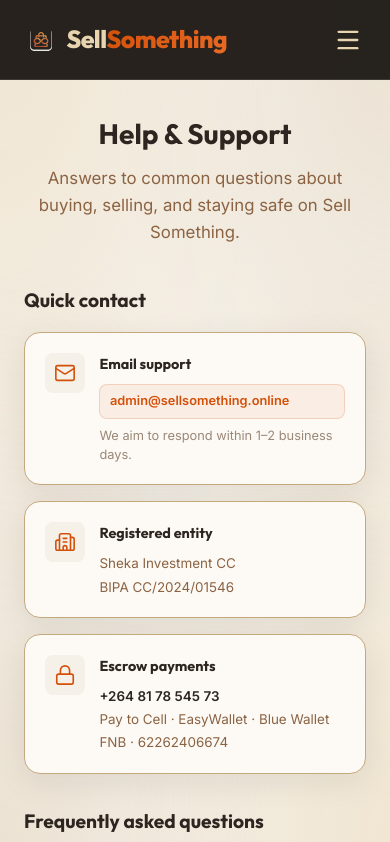
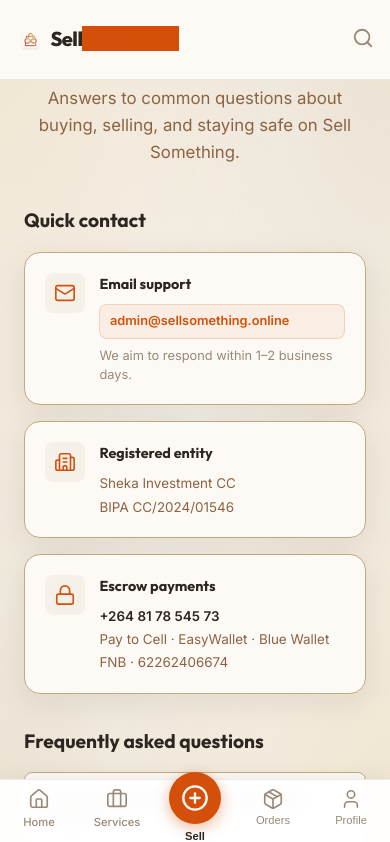
Before and after one commit to Twiindileni/sellsomething, a React (Create React App) app in the folder client/: page /help in a window 390 px wide. Shown: the top 842 px of the page. Built offline with nearby package versions, Linux system fonts and the light colour scheme; no server answers; the database is empty.

Commit message:
feat: Native mobile app redesign - bottom nav, slim header, hidden footer

```diff
--- a/client/src/App.js
+++ b/client/src/App.js
@@ -24,7 +24,9 @@ import TermsPage from "./pages/TermsPage";
 import PrivacyPage from "./pages/PrivacyPage";
 import Footer from "./components/Footer";
 import CampaignPopupModal from "./components/CampaignPopupModal";
+import MobileNav from "./components/MobileNav";
 import "./App.css";
+import "./mobile-redesign.css";
 
 export default function App() {
   return (
@@ -82,6 +84,7 @@ export default function App() {
               </Routes>
             </main>
             <Footer />
+            <MobileNav />
           </div>
         </Router>
       </ProductProvider>
--- /dev/null
+++ b/client/src/components/MobileNav.js
@@ -0,0 +1,59 @@
+import React from "react";
+import { NavLink, useNavigate } from "react-router-dom";
+import { useAuth } from "../context/AuthContext";
+import { Home, Briefcase, PlusCircle, Package, User } from "lucide-react";
+
+/**
+ * Mobile-only bottom tab navigation bar.
+ * Visible on screens < 768px only (controlled via CSS).
+ */
+export default function MobileNav() {
+  const { user } = useAuth();
+  const navigate = useNavigate();
+
+  function handleSell() {
+    if (user) {
+      navigate("/sell");
+    } else {
+      navigate("/login");
+    }
+  }
+
+  function handleOrders() {
+    navigate("/dashboard?tab=orders");
+  }
+
+  function handleProfile() {
+    navigate("/dashboard?tab=profile");
+  }
+
+  return (
+    <nav className="mobile-bottom-nav" aria-label="App navigation">
+      <NavLink to="/" end className={({ isActive }) => `mob-nav-item${isActive ? " mob-nav-active" : ""}`}>
+        <Home size={22} strokeWidth={1.8} />
+        <span>Home</span>
+      </NavLink>
+
+      <NavLink to="/professionals" className={({ isActive }) => `mob-nav-item${isActive ? " mob-nav-active" : ""}`}>
+        <Briefcase size={22} strokeWidth={1.8} />
+        <span>Services</span>
+      </NavLink>
+
+      {/* Centre FAB — Sell button */}
+      <button className="mob-nav-sell" onClick={handleSell} aria-label="Post an ad">
+        <PlusCircle size={28} strokeWidth={2} />
+        <span>Sell</span>
+      </button>
+
+      <button className="mob-nav-item" onClick={handleOrders}>
+        <Package size={22} strokeWidth={1.8} />
+        <span>Orders</span>
+      </button>
+
+      <button className="mob-nav-item" onClick={handleProfile}>
+        <User size={22} strokeWidth={1.8} />
+        <span>Profile</span>
+      </button>
+    </nav>
+  );
+}
--- a/client/src/components/Navbar.js
+++ b/client/src/components/Navbar.js
@@ -2,7 +2,7 @@ import React, { useState } from "react";
 import { NavLink, useNavigate } from "react-router-dom";
 import { useAuth } from "../context/AuthContext";
 import BrandLogo from "./BrandLogo";
-import { User, Menu, X, Settings } from "lucide-react";
+import { User, Menu, X, Settings, Search, Bell } from "lucide-react";
 
 export default function Navbar() {
   const navigate = useNavigate();
@@ -44,9 +44,21 @@ export default function Navbar() {
           </NavLink>
         )}
 
+        {/* Slim mobile header icons (visible only on mobile) */}
+        <div className="mobile-header-tools" style={{ display: 'flex', gap: '0.75rem', alignItems: 'center' }}>
+          <button className="mob-icon-btn" onClick={() => navigate("/")} style={{ background: 'none', border: 'none', color: 'var(--muted)', cursor: 'pointer' }}>
+            <Search size={22} strokeWidth={2} />
+          </button>
+          {user && (
+            <button className="mob-icon-btn" onClick={() => navigate("/dashboard?tab=messages")} style={{ background: 'none', border: 'none', color: 'var(--muted)', cursor: 'pointer' }}>
+              <Bell size={22} strokeWidth={2} />
+            </button>
+          )}
+        </div>
+
         <button
           type="button"
-          className="menu-toggle"
+          className="menu-toggle desktop-menu-toggle"
           onClick={toggleMenu}
           aria-label="Toggle navigation"
           aria-expanded={isOpen}
--- /dev/null
+++ b/client/src/mobile-redesign.css
@@ -0,0 +1,256 @@
+/* ==========================================================================
+   Mobile Native-Feel Redesign
+   ========================================================================== */
+
+/* Hide the bottom navigation bar and mobile tools on desktop */
+.mobile-bottom-nav,
+.mobile-header-tools {
+  display: none !important;
+}
+
+@media (max-width: 768px) {
+  /* 1. App Shell adjustments for bottom nav */
+  .app {
+    padding-bottom: calc(65px + env(safe-area-inset-bottom, 20px));
+  }
+
+  /* Hide footer completely on mobile (WebView/App feel) */
+  .site-footer {
+    display: none !important;
+  }
+
+  /* 2. Slim Mobile Header */
+  .navbar {
+    height: 60px;
+    padding: 0 1rem;
+    position: fixed;
+    top: 0;
+    width: 100%;
+    background: var(--white);
+    border-bottom: 1px solid var(--border-light);
+  }
+
+  /* Show mobile tools */
+  .mobile-header-tools {
+    display: flex !important;
+  }
+
+  /* Hide the hamburger menu toggle, desktop nav tools, and user toolbar */
+  .menu-toggle,
+  .navbar-nav,
+  .nav-user-toolbar {
+    display: none !important;
+  }
+
+  /* Make the logo slightly smaller for the slim header */
+  .brand-logo-text--nav {
+    font-size: 1.25rem !important;
+    color: var(--ink) !important;
+  }
+  .brand-logo-text span {
+    background: var(--accent) !important;
+    -webkit-text-fill-color: var(--accent) !important;
+  }
+  .brand-logo-mark--nav {
+    height: 1.8rem !important;
+  }
+  .brand-logo--lockup {
+    gap: 0.35rem !important;
+  }
+
+  /* 3. Bottom Navigation Bar */
+  .mobile-bottom-nav {
+    display: flex !important;
+    position: fixed;
+    bottom: 0;
+    left: 0;
+    right: 0;
+    height: calc(65px + env(safe-area-inset-bottom, 20px));
+    background: rgba(255, 255, 255, 0.95);
+    backdrop-filter: blur(10px);
+    -webkit-backdrop-filter: blur(10px);
+    border-top: 1px solid var(--border-light);
+    z-index: 9999;
+    justify-content: space-around;
+    align-items: flex-start;
+    padding-top: 8px;
+    padding-bottom: env(safe-area-inset-bottom, 20px);
+    box-shadow: 0 -4px 20px rgba(0, 0, 0, 0.05);
+  }
+
+  .mob-nav-item {
+    display: flex;
+    flex-direction: column;
+    align-items: center;
+    justify-content: center;
+    gap: 4px;
+    flex: 1;
+    color: var(--muted);
+    text-decoration: none;
+    font-size: 0.7rem;
+    font-weight: 500;
+    background: transparent;
+    border: none;
+    padding: 0;
+    margin: 0;
+    cursor: pointer;
+    -webkit-tap-highlight-color: transparent;
+  }
+
+  .mob-nav-item:active {
+    opacity: 0.7;
+  }
+
+  .mob-nav-item svg {
+    transition: transform 0.2s ease;
+  }
+
+  .mob-nav-active {
+    color: var(--accent);
+  }
+
+  .mob-nav-active svg {
+    stroke: var(--accent);
+    transform: translateY(-2px);
+  }
+
+  /* Floating Action Button style for Sell */
+  .mob-nav-sell {
+    display: flex;
+    flex-direction: column;
+    align-items: center;
+    justify-content: center;
+    gap: 4px;
+    flex: 1;
+    color: var(--ink);
+    text-decoration: none;
+    font-size: 0.7rem;
+    font-weight: 600;
+    background: transparent;
+    border: none;
+    padding: 0;
+    margin: 0;
+    cursor: pointer;
+    transform: translateY(-16px);
+    -webkit-tap-highlight-color: transparent;
+  }
+
+  .mob-nav-sell svg {
+    background: var(--accent);
+    color: var(--white);
+    border-radius: 50%;
+    padding: 12px;
+    width: 52px;
+    height: 52px;
+    box-shadow: 0 4px 15px rgba(212, 80, 10, 0.4);
+    transition: transform 0.2s ease, box-shadow 0.2s ease;
+    margin-bottom: 2px;
+  }
+
+  .mob-nav-sell:active svg {
+    transform: scale(0.95);
+    box-shadow: 0 2px 10px rgba(212, 80, 10, 0.4);
+  }
+
+  /* 4. Mobile Grid & Hero Optmizations */
+  .products-grid {
+    grid-template-columns: repeat(2, 1fr) !important;
+    gap: 0.75rem !important;
+  }
+
+  .products-section {
+    padding: 1rem 1rem 3rem !important;
+  }
+
+  .card-body {
+    padding: 0.75rem !important;
+    gap: 0.5rem !important;
+  }
+
+  .card-title {
+    font-size: 0.95rem !important;
+    line-height: 1.2;
+    -webkit-line-clamp: 1;
+  }
+
+  .card-price {
+    font-size: 1.1rem !important;
+  }
+
+  .card-desc {
+    display: none !important; /* Hide description on mobile to save space */
+  }
+
+  .hero {
+    padding: 5rem 1rem 2rem !important; /* Extra top padding for fixed header */
+    background: var(--smoke);
+  }
+  .hero::before {
+    display: none;
+  }
+
+  .hero-title {
+    font-size: 1.75rem !important;
+    margin-bottom: 0.5rem !important;
+    color: var(--ink) !important;
+  }
+
+  .hero-sub {
+    font-size: 0.95rem !important;
+    margin-bottom: 1.5rem !important;
+    color: var(--muted) !important;
+  }
+
+  .search-wrap {
+    padding: 0.25rem !important;
+    border-radius: 12px !important;
+  }
+
+  .search-input {
+    padding: 0.5rem 1rem !important;
+    font-size: 0.95rem !important;
+  }
+
+  .search-btn {
+    padding: 0.5rem 1rem !important;
+    font-size: 0.9rem !important;
+    border-radius: 8px !important;
+  }
+
+  .categories-section {
+    padding: 1rem 1rem 0 !important;
+  }
+
+  .category-strip {
+    justify-content: flex-start !important;
+    flex-wrap: nowrap !important;
+    overflow-x: auto !important;
+    padding-bottom: 10px !important;
+    -webkit-overflow-scrolling: touch;
+    scrollbar-width: none; /* Firefox */
+  }
+  .category-strip::-webkit-scrollbar {
+    display: none;
+  }
+  .cat-btn {
+    white-space: nowrap;
+    padding: 0.4rem 1rem !important;
+    font-size: 0.85rem !important;
+  }
+
+  /* Remove hover effects on mobile for a native feel */
+  .product-card:hover {
+    transform: none !important;
+    box-shadow: var(--shadow-glass) !important;
+    border-color: var(--border-light) !important;
+  }
+
+  .product-card:active {
+    background-color: var(--smoke);
+    transform: scale(0.98) !important;
+  }
+
+  .like-btn:hover {
+    transform: none !important;
+  }
+}
--- a/client/src/pages/DashboardPage.js
+++ b/client/src/pages/DashboardPage.js
@@ -153,7 +153,16 @@ export default function DashboardPage() {
   const { user, session, profile, signOut, refreshProfile, mergeProfile } = useAuth();
   const accessToken = session?.access_token;
 
-  const [activeTab, setActiveTab] = useState("listings");
+  // Read ?tab= from URL so MobileNav deep links work (e.g. /dashboard?tab=orders)
+  const [searchParams] = React.useMemo(() => {
+    const sp = new URLSearchParams(window.location.search);
+    return [sp];
+  }, []);
+  const tabFromUrl = searchParams.get("tab");
+  const validTabs = ["listings", "orders", "messages", "profile", "favorites"];
+  const [activeTab, setActiveTab] = useState(
+    validTabs.includes(tabFromUrl) ? tabFromUrl : "listings"
+  );
 
   // Tab 1: Listings state
   const [listings, setListings] = useState([]);
```
